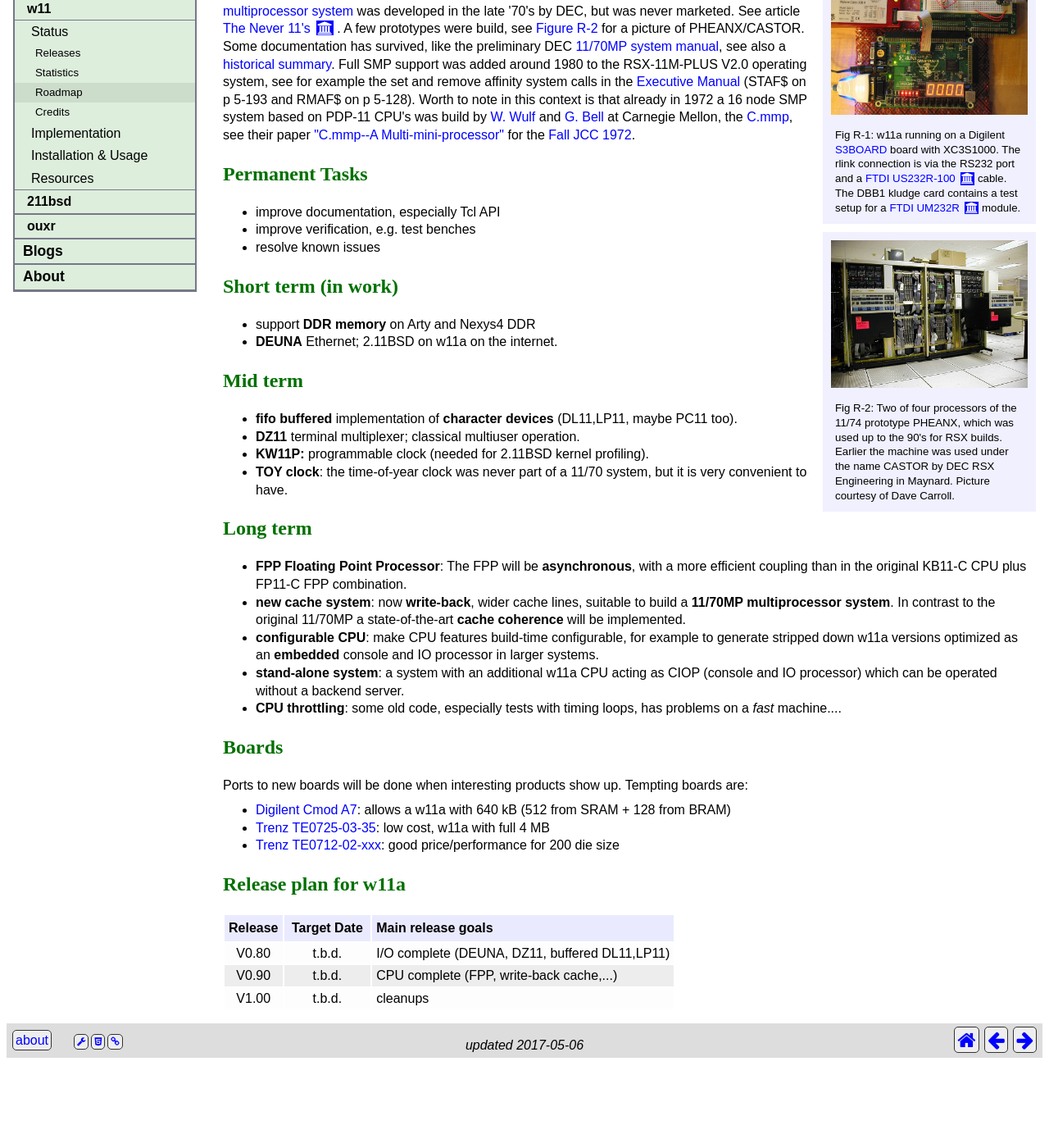
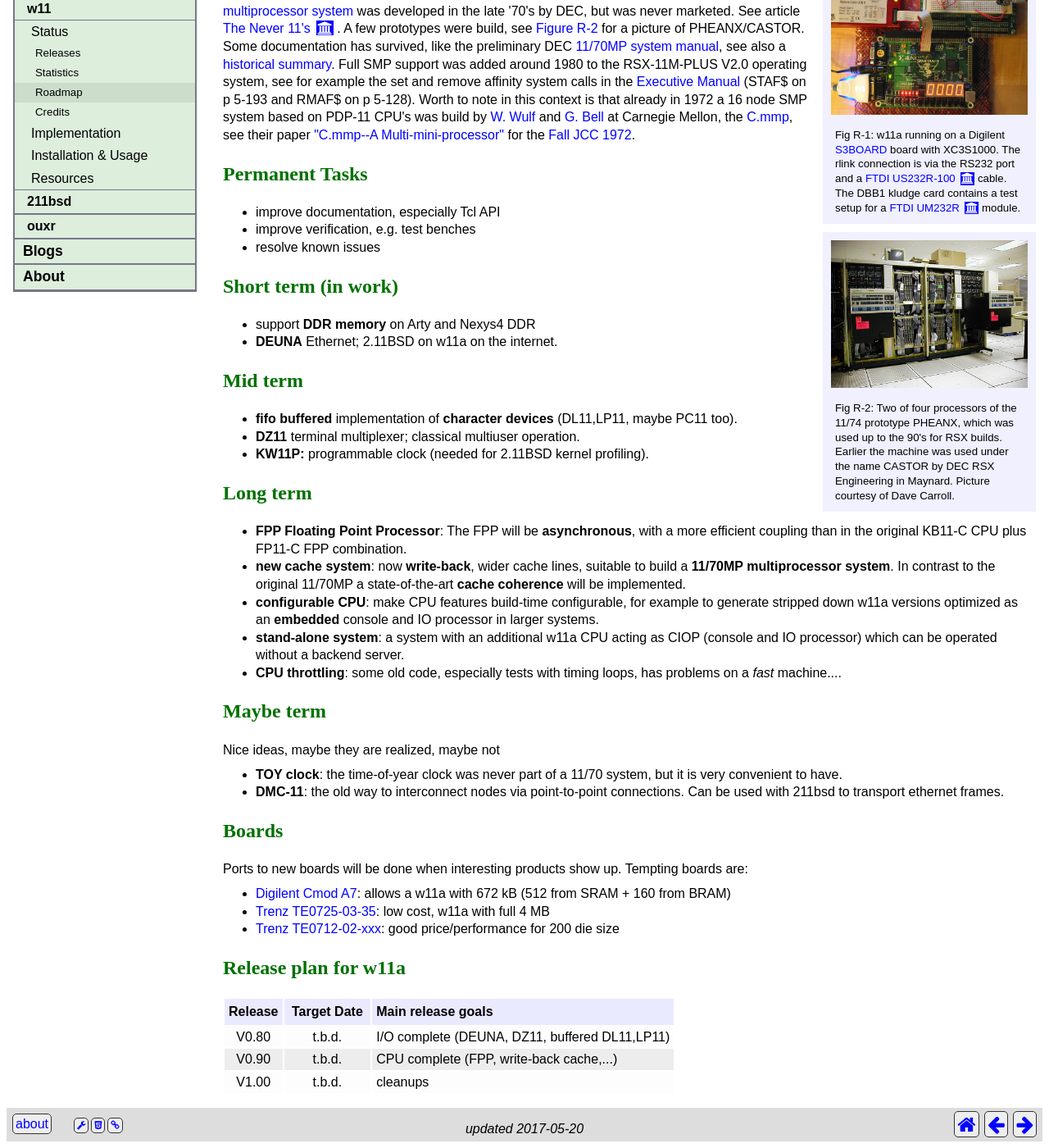
Before and after one commit to wfjm/wfjm.github.io, a Jekyll site: the page built from home/w11/proj/roadmap.html, in a window 1280 px wide and 1400 px high, scrolled down 209 px. Shown: the whole window at 82% size. Built offline with Jekyll 4.4.1, drawn with Linux system fonts in a browser that asks for light colours; before the commit the page ends 1507 px from its top, so only the background shows below that.

Commit message:
update roadmap

```diff
--- a/home/w11/proj/roadmap.html
+++ b/home/w11/proj/roadmap.html
@@ -2,7 +2,7 @@
 title:  "Roadmap"
 #
 my:
-  changedate: 2017-05-06
+  changedate: 2017-05-20
 ---
 {% capture caption_Fig_R_1 %}
     Fig R-1: w11a running on a Digilent
@@ -112,13 +110,23 @@ for the <a href="http://doi.acm.org/10.1145/1480083.1480098">Fall JCC 1972</a>.
     has problems on a <i>fast</i> machine....</li>
 </ul>
 
+<h2 id="h_maybe">Maybe term</h2>
+Nice ideas, maybe they are realized, maybe not
+<ul>
+  <li><b>TOY clock</b>: the time-of-year clock was never part of a 11/70
+    system, but it is very convenient to have.</li>
+  <li><b>DMC-11</b>: the old way to interconnect nodes via point-to-point
+    connections. Can be used with 211bsd to transport ethernet frames.</li>
+</ul>
+
+
 <h2 id="h_boards">Boards</h2>
 Ports to new boards will be done when interesting products show up. Tempting
 boards are:
 <ul>
   <li><a href="http://store.digilentinc.com/cmod-a7-breadboardable-artix-7-fpga-module/">
       Digilent Cmod A7</a>:
-    allows a w11a with 640 kB (512 from SRAM + 128 from BRAM)
+    allows a w11a with 672 kB (512 from SRAM + 160 from BRAM)
   </li>
   <li><a href="https://shop.trenz-electronic.de/de/TE0725-03-35-2C-Xilinx-Artix-7-2x50-Pin-FPGA-Modul-mit-XC7A35T-2CSG324C">
       Trenz TE0725-03-35</a>:
```
Also changed, not shown: other parts of home/w11/proj/roadmap.html (+0 -2 lines).
